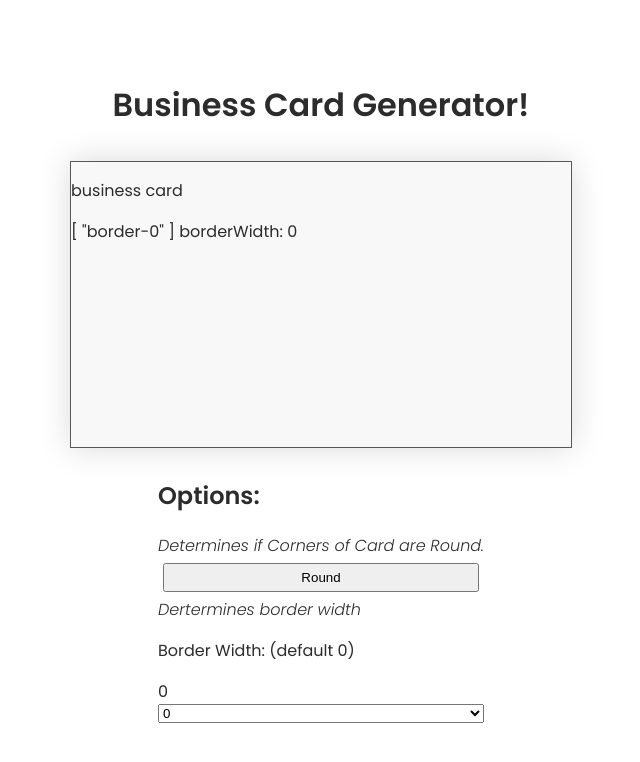
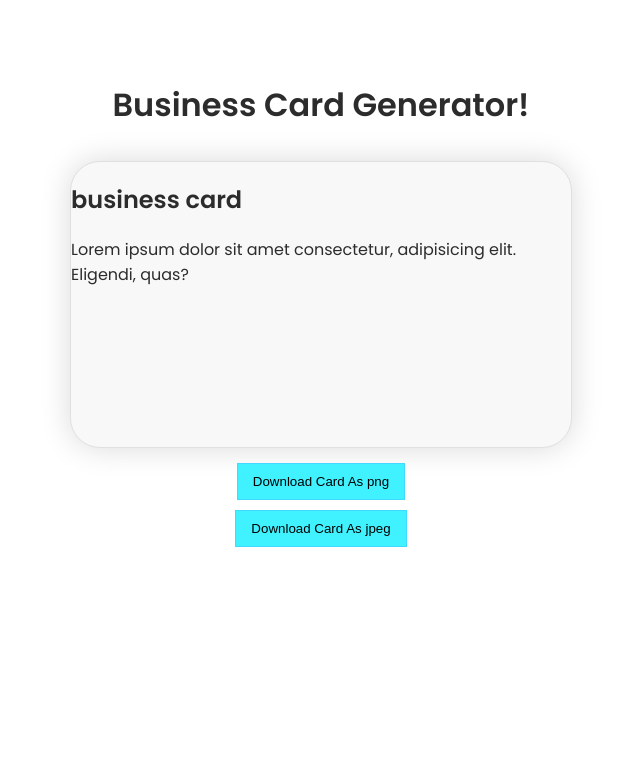
Before and after one commit to simarbagga401/business-card-generator, a Vue app: page / in a window 1280 px wide. Shown: the top 762 px of the page, without its empty margins (319-959 px from the left). Built offline with nearby package versions, Linux system fonts and the light colour scheme.

Commit message:
feat(download): download BusinessCard as png and jpeg images

```diff
--- a/index.html
+++ b/index.html
@@ -11,6 +11,12 @@
       href="https://fonts.googleapis.com/css2?family=Poppins:ital,wght@0,400;0,600;1,300&display=swap"
       rel="stylesheet"
     />
+    <script
+      src="https://cdnjs.cloudflare.com/ajax/libs/html2canvas/0.5.0-beta4/html2canvas.min.js"
+      integrity="sha512-OqcrADJLG261FZjar4Z6c4CfLqd861A3yPNMb+vRQ2JwzFT49WT4lozrh3bcKxHxtDTgNiqgYbEUStzvZQRfgQ=="
+      crossorigin="anonymous"
+      referrerpolicy="no-referrer"
+    ></script>
   </head>
   <body>
     <div id="app"></div>
--- a/src/App.vue
+++ b/src/App.vue
@@ -1,54 +1,25 @@
 <template>
   <h1>Business Card Generator!</h1>
   <!-- Using BusinessCard Component  -->
-  <BusinessCard :is-round="isRound" :border-width="borderWidth" />
+  <BusinessCard ref="businessCard" />
 
-  <!-- Using Options BusinessCard Component Provides -->
-  <div id="options">
-    <h2>Options:</h2>
-    <!-- Option 1  -->
-    <i>Determines if Corners of Card are Round.</i>
-    <button
-      @click="isRound = !isRound"
-      class="btn"
-      :class="{ active: isRound }"
-    >
-      Round
-    </button>
-
-    <!-- Option 2  -->
-    <i>Dertermines border width</i>
-    <p>Border Width: (default 0)</p>
-    {{ borderWidth }}
-    <select v-model="borderWidth">
-      <option
-        v-for="option in options"
-        :value="option.value"
-        :key="option.value"
-      >
-        {{ option.text }}
-      </option>
-    </select>
-  </div>
+  <!-- Download BusinessCard -->
+  <button class="btn" @click="this.$refs.businessCard.saveCardAsImage('png')">
+    Download Card As png
+  </button>
+  <button class="btn" @click="this.$refs.businessCard.saveCardAsImage('jpeg')">
+    Download Card As jpeg
+  </button>
 </template>
 
 <script>
 import BusinessCard from "./components/BusinessCard.vue";
 export default {
+  data() {
+    return {};
+  },
   components: {
     BusinessCard,
-  },
-  data() {
-    return {
-      isRound: false,
-      borderWidth: 0,
-      options: [
-        { text: "0", value: 0 },
-        { text: "1", value: 1 },
-        { text: "2", value: 2 },
-        { text: "3", value: 3 },
-      ],
-    };
   },
 };
 </script>
@@ -65,14 +36,11 @@ export default {
   margin-top: 60px;
 }
 
-#options {
-  display: flex;
-  flex-direction: column;
-}
-
 .btn {
-  padding: 5px 10px;
+  padding: 10px 15px;
   margin: 5px;
+  background: rgb(64, 242, 255);
+  border: 1px solid rgb(65, 217, 255);
 }
 .btn.active {
   border: 1px solid rgb(109, 255, 109);
--- a/src/components/BusinessCard.vue
+++ b/src/components/BusinessCard.vue
@@ -1,26 +1,34 @@
 <template>
-  <div id="business-card" :class="dynamicClasses">
-    <p>business card</p>
-    {{ dynamicClasses }}
-    borderWidth: {{ borderWidth }}
+  <div id="business-card" ref="card">
+    <h2>business card</h2>
+    <p>
+      Lorem ipsum dolor sit amet consectetur, adipisicing elit. Eligendi, quas?
+    </p>
   </div>
 </template>
 
 <script>
 export default {
-  props: ["isRound", "borderWidth"],
-  data() {
-    return {};
-  },
-  computed: {
-    dynamicClasses() {
-      // Pushing Dynamic Css Classes in Classes Array and Returning it.
-      let Classes = [];
-      if (this.isRound) Classes.push("round");
-      let borderWidthValue = this.borderWidth;
-      Classes.push(`border-${this.borderWidth}`);
+  methods: {
+    async saveCardAsImage(imageFormat) {
+      console.log("printing..");
+      const el = this.$refs.card;
+      const options = {
+        type: "dataURL",
+      };
 
-      return Classes;
+      const printCanvas = await html2canvas(el, options);
+      const link = document.createElement("a");
+
+      link.setAttribute("download", `download.${imageFormat}`);
+      link.setAttribute(
+        "href",
+        printCanvas
+          .toDataURL(`image/${imageFormat}`)
+          .replace(`image/${imageFormat}`, "image/octet-stream")
+      );
+      link.click();
+      console.log("done");
     },
   },
 };
@@ -31,28 +39,12 @@ export default {
   width: 400px;
   height: 228px;
   background: rgb(248, 248, 248);
-  border: 1px solid rgb(87, 87, 87);
+  border: 1px solid rgb(224, 224, 224);
   box-shadow: 0px 0px 31px 0px rgba(0, 0, 0, 0.15);
+  border-radius: 30px;
   -webkit-box-shadow: 0px 0px 31px 0px rgba(0, 0, 0, 0.15);
   -moz-box-shadow: 0px 0px 31px 0px rgba(0, 0, 0, 0.15);
   margin: 10px;
-}
-
-/* Dynamic-Classes */
-#business-card.round {
-  border-radius: 20px;
-}
-#business-card.border-0 {
-  outline: 0px solid black;
-}
-#business-card.border-1 {
-  outline: 1px solid black;
-}
-#business-card.border-2 {
-  outline: 2px solid black;
-}
-#business-card.border-3 {
-  outline: 3px solid black;
 }
 
 /* Media-Queries */
```
Also changed, not shown: src/main.js (+4 -3 lines), package.json (line endings or trailing spaces).
